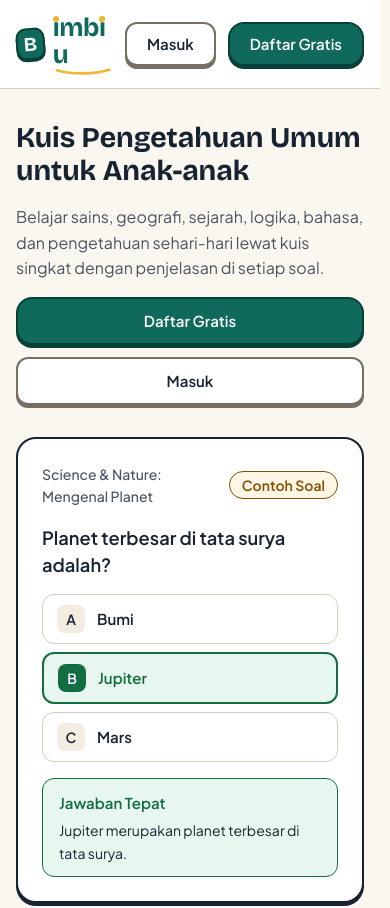
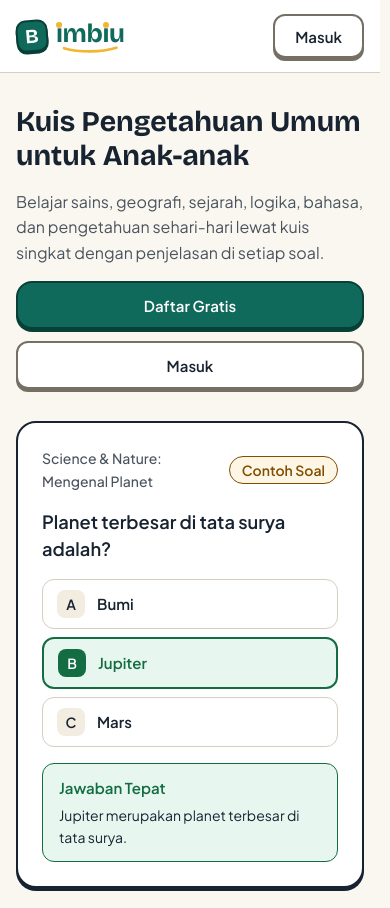
Before and after one commit to Nepft/bimbiu, a Nuxt app: page / in a window 390 px wide. Shown: the top 908 px of the page. Built offline with nearby package versions, Linux system fonts and the light colour scheme.

Commit message:
fix(header): show only Masuk button on mobile landing header

```diff
--- a/app/components/layout/PublicHeader.vue
+++ b/app/components/layout/PublicHeader.vue
@@ -28,9 +28,11 @@ const isPrivacy = computed(() => route.path.startsWith('/privacy'))
             <AppButton variant="secondary" size="md" to="/auth/login">
               Masuk
             </AppButton>
-            <AppButton variant="primary" size="md" to="/auth/login" class="public-header__signup">
-              Daftar Gratis
-            </AppButton>
+            <span class="public-header__signup">
+              <AppButton variant="primary" size="md" to="/auth/login">
+                Daftar Gratis
+              </AppButton>
+            </span>
           </template>
           <AppButton v-else-if="isLogin" variant="secondary" size="md" to="/">
             <AppIcon name="arrow-left" :size="18" />
```
